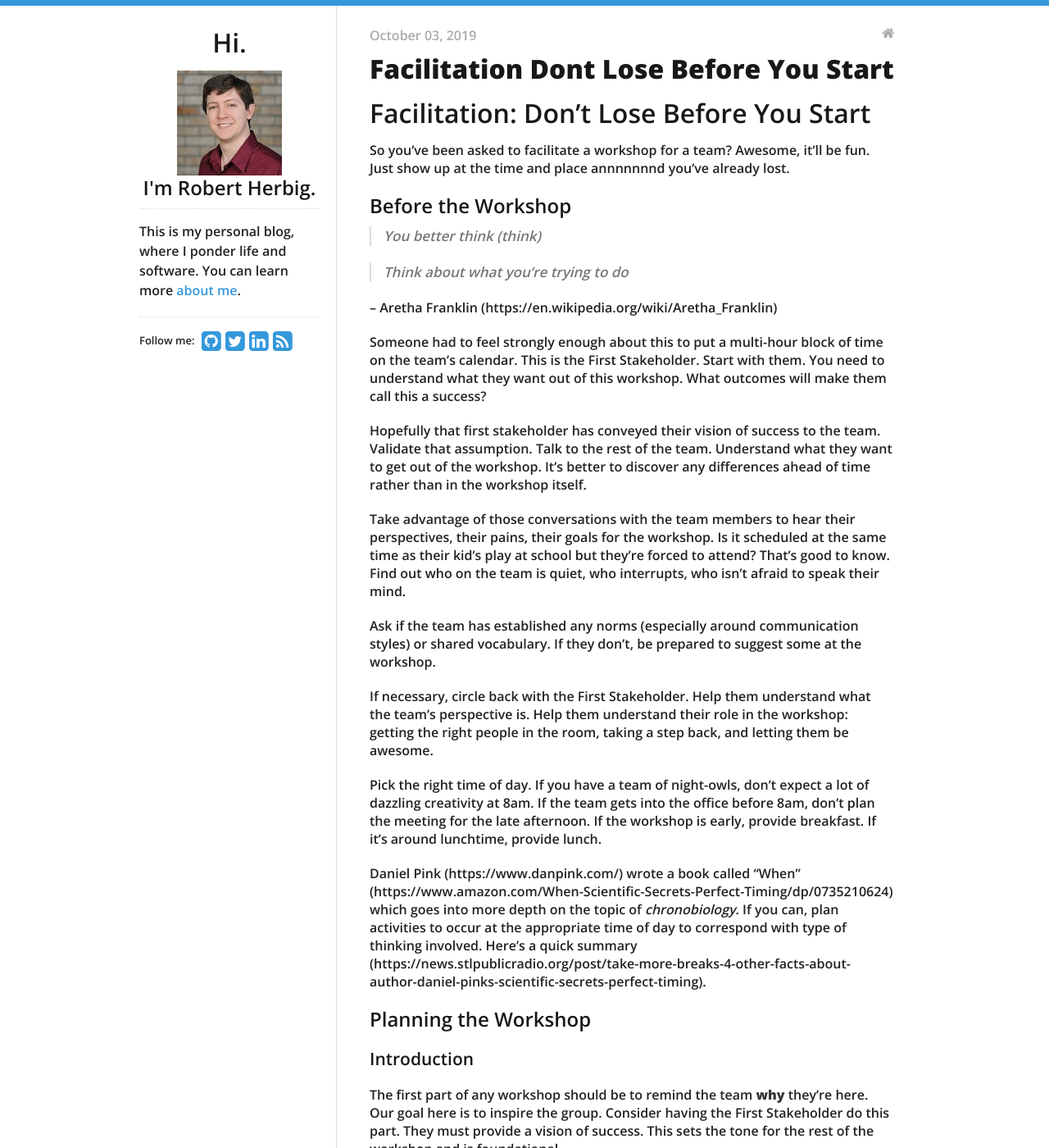
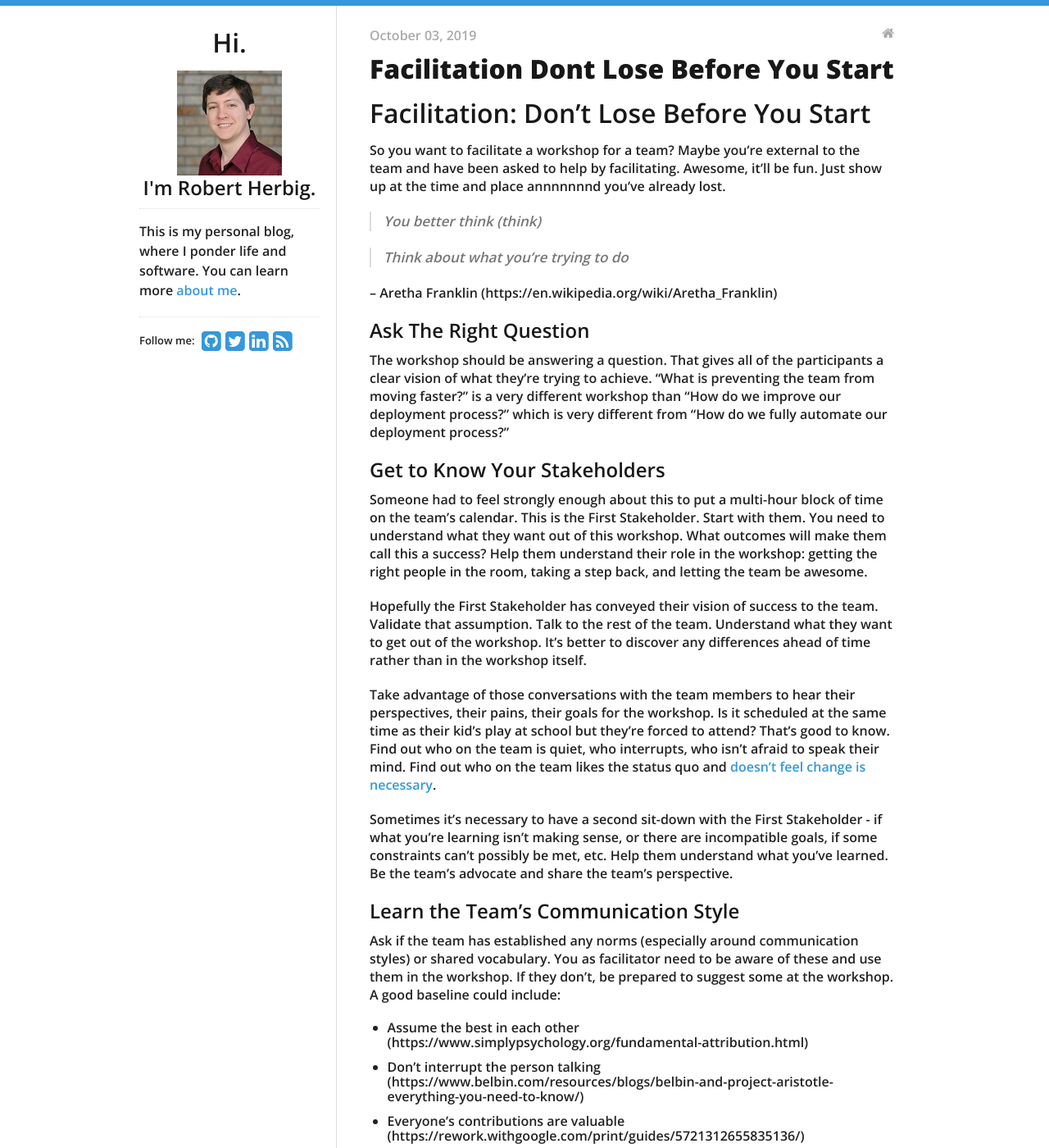
Before and after one commit to rpherbig/rpherbig.github.io, a Jekyll site: the page built from _posts/2019-10-03-facilitation-dont-lose-before-you-start.markdown, in a window 1280 px wide and 1400 px high. Shown: the whole window at 82% size. Built offline with Jekyll 4.4.1, drawn with Linux system fonts in a browser that asks for light colours; nearby versions of some CDN libraries; our own code applies the rules of GitHub Pages for plain Markdown files; some of the changed text lies outside the part shown.

Commit message:
Made a pass of revisions

```diff
--- a/_posts/2019-10-03-facilitation-dont-lose-before-you-start.markdown
+++ b/_posts/2019-10-03-facilitation-dont-lose-before-you-start.markdown
@@ -1,8 +1,6 @@
 # Facilitation: Don't Lose Before You Start
 
-So you've been asked to facilitate a workshop for a team? Awesome, it'll be fun. Just show up at the time and place annnnnnnd you've already lost.
-
-## Before the Workshop
+So you want to facilitate a workshop for a team? Maybe you're external to the team and have been asked to help by facilitating. Awesome, it'll be fun. Just show up at the time and place annnnnnnd you've already lost.
 
 > You better think (think)
 
@@ -10,32 +8,49 @@ So you've been asked to facilitate a workshop for a team? Awesome, it'll be fun.
 
 -- Aretha Franklin (https://en.wikipedia.org/wiki/Aretha_Franklin)
 
-Someone had to feel strongly enough about this to put a multi-hour block of time on the team's calendar. This is the First Stakeholder. Start with them. You need to understand what they want out of this workshop. What outcomes will make them call this a success?
+## Ask The Right Question
 
-Hopefully that first stakeholder has conveyed their vision of success to the team. Validate that assumption. Talk to the rest of the team. Understand what they want to get out of the workshop. It's better to discover any differences ahead of time rather than in the workshop itself.
+The workshop should be answering a question. That gives all of the participants a clear vision of what they're trying to achieve. "What is preventing the team from moving faster?" is a very different workshop than "How do we improve our deployment process?" which is very different from "How do we fully automate our deployment process?"
 
-Take advantage of those conversations with the team members to hear their perspectives, their pains, their goals for the workshop. Is it scheduled at the same time as their kid's play at school but they're forced to attend? That's good to know. Find out who on the team is quiet, who interrupts, who isn't afraid to speak their mind.
+## Get to Know Your Stakeholders
 
-Ask if the team has established any norms (especially around communication styles) or shared vocabulary. If they don't, be prepared to suggest some at the workshop.
+Someone had to feel strongly enough about this to put a multi-hour block of time on the team's calendar. This is the First Stakeholder. Start with them. You need to understand what they want out of this workshop. What outcomes will make them call this a success? Help them understand their role in the workshop: getting the right people in the room, taking a step back, and letting the team be awesome.
 
-If necessary, circle back with the First Stakeholder. Help them understand what the team's perspective is. Help them understand their role in the workshop: getting the right people in the room, taking a step back, and letting them be awesome.
+Hopefully the First Stakeholder has conveyed their vision of success to the team. Validate that assumption. Talk to the rest of the team. Understand what they want to get out of the workshop. It's better to discover any differences ahead of time rather than in the workshop itself.
 
-Pick the right time of day. If you have a team of night-owls, don't expect a lot of dazzling creativity at 8am. If the team gets into the office before 8am, don't plan the meeting for the late afternoon. If the workshop is early, provide breakfast. If it's around lunchtime, provide lunch.
+Take advantage of those conversations with the team members to hear their perspectives, their pains, their goals for the workshop. Is it scheduled at the same time as their kid's play at school but they're forced to attend? That's good to know. Find out who on the team is quiet, who interrupts, who isn't afraid to speak their mind. Find out who on the team likes the status quo and [doesn't feel change is necessary](https://hbr.org/2013/07/hidden-danger-of-being-risk-averse).
 
-Daniel Pink (https://www.danpink.com/) wrote a book called "When" (https://www.amazon.com/When-Scientific-Secrets-Perfect-Timing/dp/0735210624) which goes into more depth on the topic of _chronobiology_. If you can, plan activities to occur at the appropriate time of day to correspond with type of thinking involved. Here's a quick summary (https://news.stlpublicradio.org/post/take-more-breaks-4-other-facts-about-author-daniel-pinks-scientific-secrets-perfect-timing).
+Sometimes it's necessary to have a second sit-down with the First Stakeholder - if what you're learning isn't making sense, or there are incompatible goals, if some constraints can't possibly be met, etc. Help them understand what you've learned. Be the team's advocate and share the team's perspective.
 
-## Planning the Workshop
+## Learn the Team's Communication Style
 
-### Introduction
-
-The first part of any workshop should be to remind the team **why** they're here. Our goal here is to inspire the group. Consider having the First Stakeholder do this part. They must provide a vision of success. This sets the tone for the rest of the workshop and is foundational.
-
-Next is a good time to revisit team norms. Suggest some basic ones if needed. Use that as the foundation to set expectations with the entire group. Some suggestions:
+Ask if the team has established any norms (especially around communication styles) or shared vocabulary. You as facilitator need to be aware of these and use them in the workshop. If they don't, be prepared to suggest some at the workshop. A good baseline could include:
 
 * Assume the best in each other (https://www.simplypsychology.org/fundamental-attribution.html)
 * Don't interrupt the person talking (https://www.belbin.com/resources/blogs/belbin-and-project-aristotle-everything-you-need-to-know/)
 * Everyone's contributions are valuable (https://rework.withgoogle.com/print/guides/5721312655835136/)
 * The first idea is rarely the best idea (https://www.americanpressinstitute.org/need-to-know/offbeat/scientific-reason-first-idea-rarely-best-one/)
+* Our goal is _healthy_ conflict (https://www.tablegroup.com/books/dysfunctions)
+
+## Pick the Right Time of Day
+
+It matters. If you have a team of night-owls, don't expect a lot of dazzling creativity at 8am. If the team gets into the office before 8am, don't plan the meeting for the late afternoon. If the workshop is early, provide breakfast. If it's around lunchtime, provide lunch.
+
+[Daniel Pink](https://www.danpink.com/) wrote [a book called "When"](https://www.amazon.com/When-Scientific-Secrets-Perfect-Timing/dp/0735210624) which goes into more depth on the topic of _chronobiology_. If you can, plan activities to occur at the appropriate time of day to correspond with type of thinking involved. [Here's a quick summary](https://news.stlpublicradio.org/post/take-more-breaks-4-other-facts-about-author-daniel-pinks-scientific-secrets-perfect-timing) if you want to learn more.
+
+Of course, sometimes the time is out of our control. Don't sweat what you don't control, just move on and make the best of it.
+
+## Planning the Workshop Activities
+
+### Kick It Off
+
+The first part of any workshop should be to remind the team **why** they're here. Our goal here is to inspire the group. Consider having the First Stakeholder do this part. They must provide a vision of success. This sets the tone for the rest of the workshop and is foundational. It's also a good time to talk about team norms around communication. Suggest some basic ones if needed. Use that as the foundation to set expectations with the team.
+
+### Pick the Right Activities
+
+If I tried to talk about specific activities this would turn into a book. And it turns out Esther Derby and Diana Larsen already wrote a great book on this topic: [Agile Retrospectives: Making Good Teams Great](https://www.amazon.com/Agile-Retrospectives-Making-Teams-Great/dp/0977616649). Think of it as a cookbook with recipes for activities. The activities are broadly broken up into three categories: gathering data, generating insights, and deciding what to do. There's a description of each activity and a quick note about what the team should expect to get out of it.
+
+Every activity should get the team closer one step closer to accomplishing its goal.
 
 ### Vary Up the Type of Activities
 
@@ -45,7 +60,9 @@ There are three types of activities in most workshops:
 * Emotional or Creative - creative work like brainstorming or how does something make you feel? Example: "What pains have you felt when using the system?" or "What would the ideal system look like?"
 * Intellectual or Analytical - sometimes requires focused attention; problem solving. Example: "What steps do we need to take to mitigate the problems in the system?"
 
-Start with a mechanical activity to warm up. Don't have too many activities of the same type in a row.
+In general, I would start the workshop with an emotional activity. Bonding or trust building helps to get people comfortable speaking with each other. On the other hand, if the team needs to wake up (say they're night owls at a morning workshop), I suggest starting with a mechanical activity to warm up.
+
+Don't have too many activities of the same type in a row.
 
 ### Know Your Audience
 
@@ -53,19 +70,15 @@ As the facilitator, your audience is the team you'll be working with in the work
 
 For example, if there are team members who are naturally quiet or aren't comfortable speaking up, most activities can be adjusted to help them out. A typical brainstorming activity could start with 5 minutes of silent brainstorming. That same change would help out team members who aren't comfortable thinking out loud or extemporaneously.
 
-### Pick the Right Activities
-
-Something about how this article isn't about specific activities. Pick activities that accomplish the team's goals.
-
-Agile Retrospectives: Making Good Teams Great
-Esther Derby and Diana Larsen
-https://www.amazon.com/Agile-Retrospectives-Making-Teams-Great/dp/0977616649
-
-### Take Breaks
+### Plan to Take Breaks
 
 About every hour. Each activity should either be done within an hour or be able to be paused for a few minutes at the one hour mark. Read the attitude in the room and go longer or shorter as needed.
 
-### Wrap Up
+### Pace Yourself
+
+Estimate time for each activity (range, not single point). Know what you want to do if it goes longer or shorter.
+
+## End With Action Items
 
 Compare where you are with the original goals. End with concrete action items. Assign a person to each one. Set the team up to succeed.
 
@@ -75,9 +88,11 @@ How involved you are in the after phase varies. In my experience, the best resul
 
 ## Key Takeaways
 
-> No campaign plan survives first contact with the enemy
+Do you need to consider everything here? Not necessarily. Be pragmatic. Spend more or less time based on the importance of the meeting and the risk vs reward.
 
--- Field Marshal Helmuth Graf von Moltke (https://en.wikipedia.org/wiki/Helmuth_von_Moltke_the_Elder)
+> Plans are worthless, but planning is everything.
+
+-- [Dwight D. Eisenhower](https://quoteinvestigator.com/2017/11/18/planning/)
 
 Improvise, adapt, and overcome.
 
```
